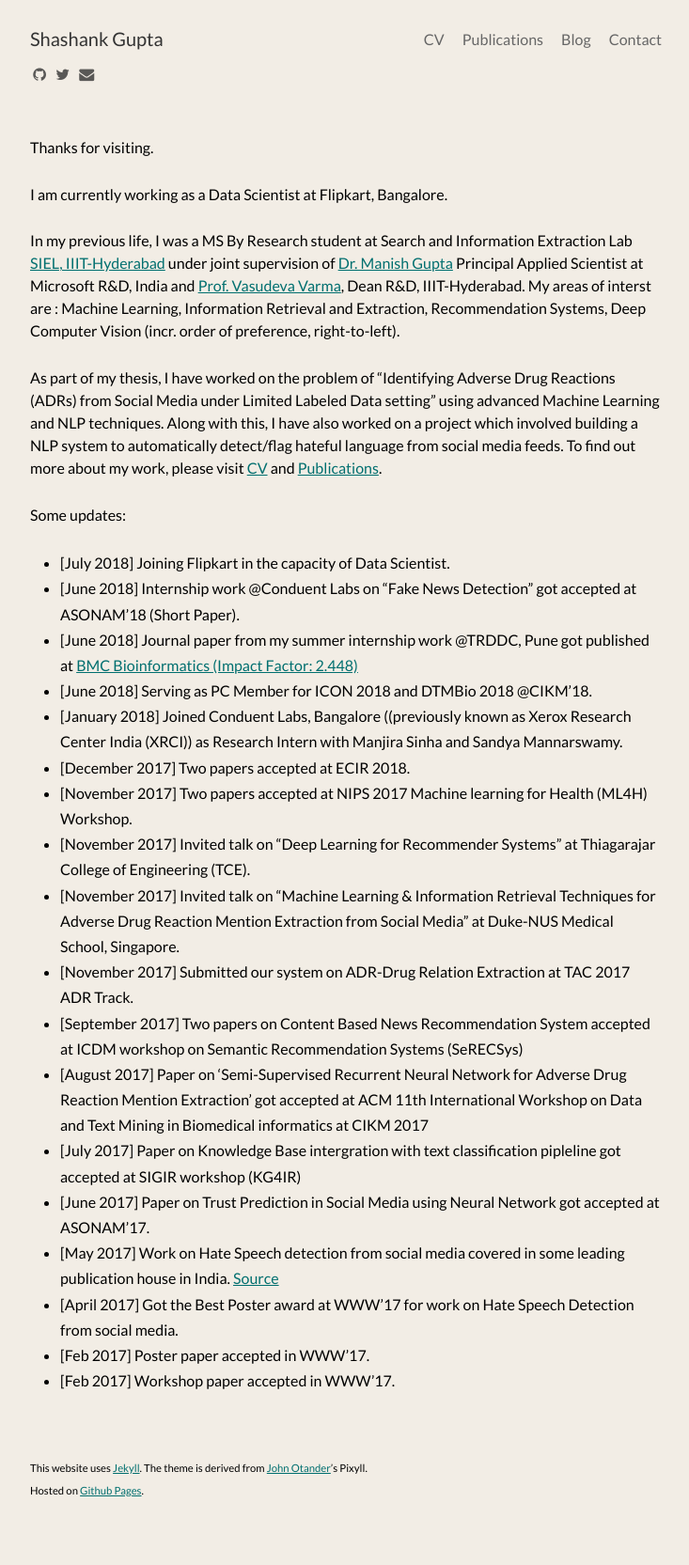
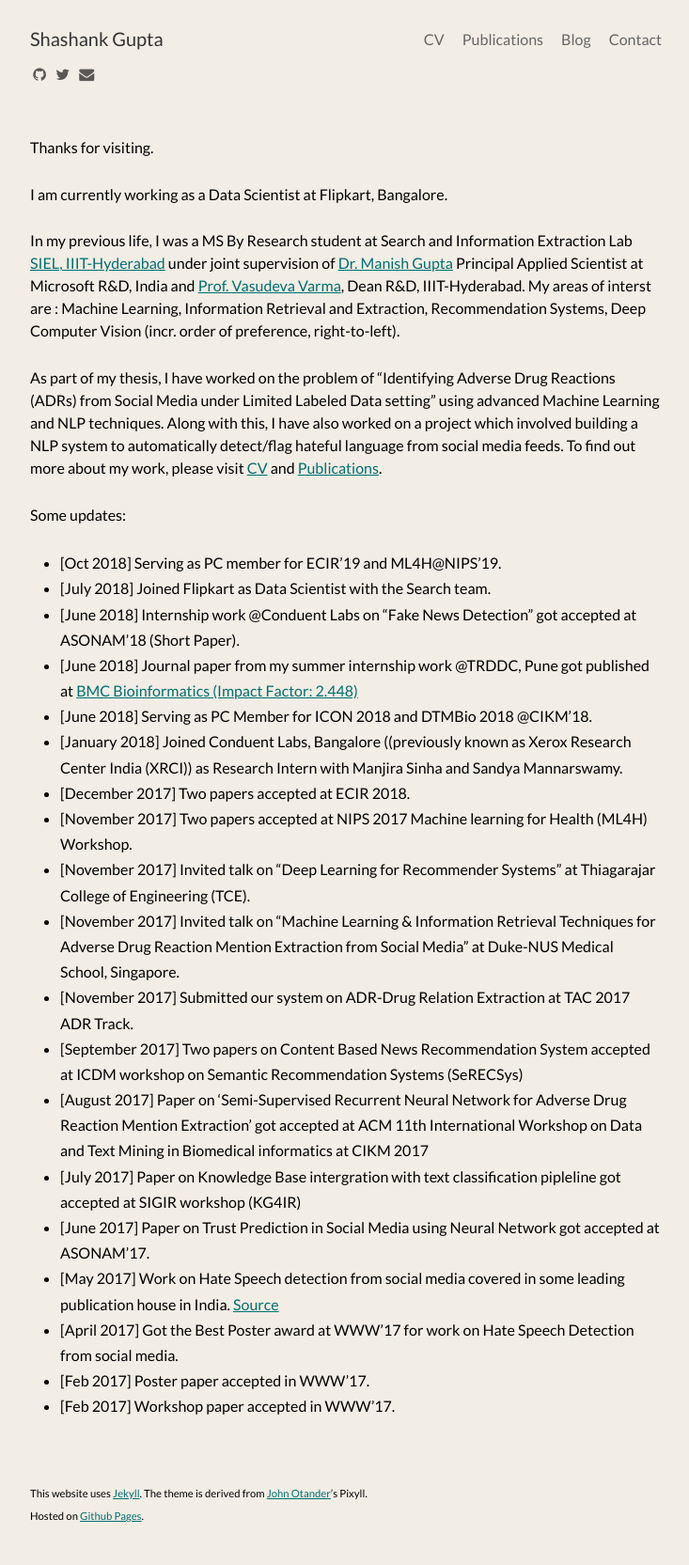
Before and after one commit to shashankg7/shashankg7.github.io, a Jekyll site: the page built from index.md, in a window 1280 px wide. Shown: the whole page at 94% size, without its empty margins (272-1005 px from the left). Built offline with Jekyll 4.4.1, drawn with Linux system fonts in a browser that asks for light colours; nearby versions of some CDN libraries; before the commit the page ends 1638 px from its top, so only the background shows below that.

Commit message:
Update index.md

```diff
--- a/index.md
+++ b/index.md
@@ -14,7 +14,8 @@
 
 Some updates:
 
-* [July 2018] Joining Flipkart in the capacity of Data Scientist.
+* [Oct 2018] Serving as PC member for ECIR'19 and ML4H@NIPS'19.
+* [July 2018] Joined Flipkart as Data Scientist with the Search team.
 * [June 2018] Internship work @Conduent Labs on "Fake News Detection" got accepted at ASONAM'18 (Short Paper).
 * [June 2018] Journal paper from my summer internship work @TRDDC, Pune got published at [BMC Bioinformatics (Impact Factor: 2.448)](https://bmcbioinformatics.biomedcentral.com/articles/10.1186/s12859-018-2192-4)
 * [June 2018] Serving as PC Member for ICON 2018 and DTMBio 2018 @CIKM'18.
```
